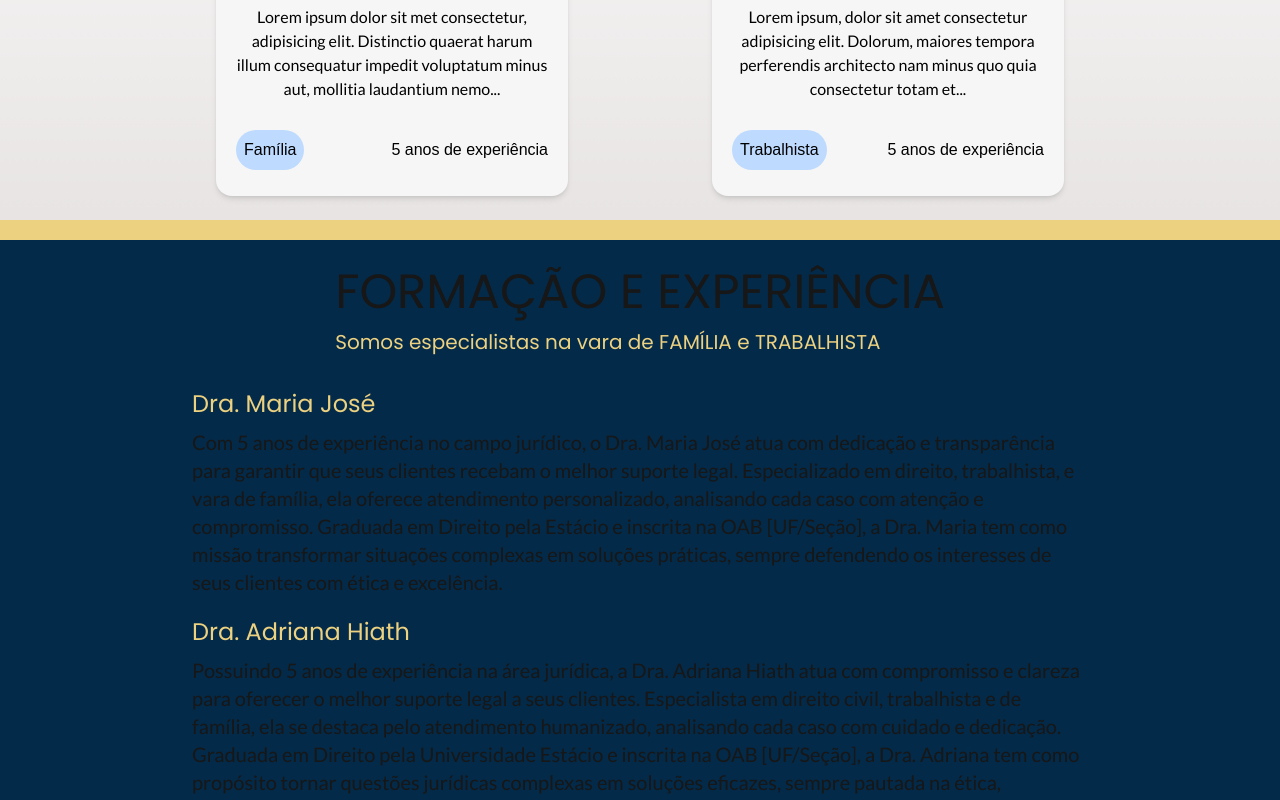
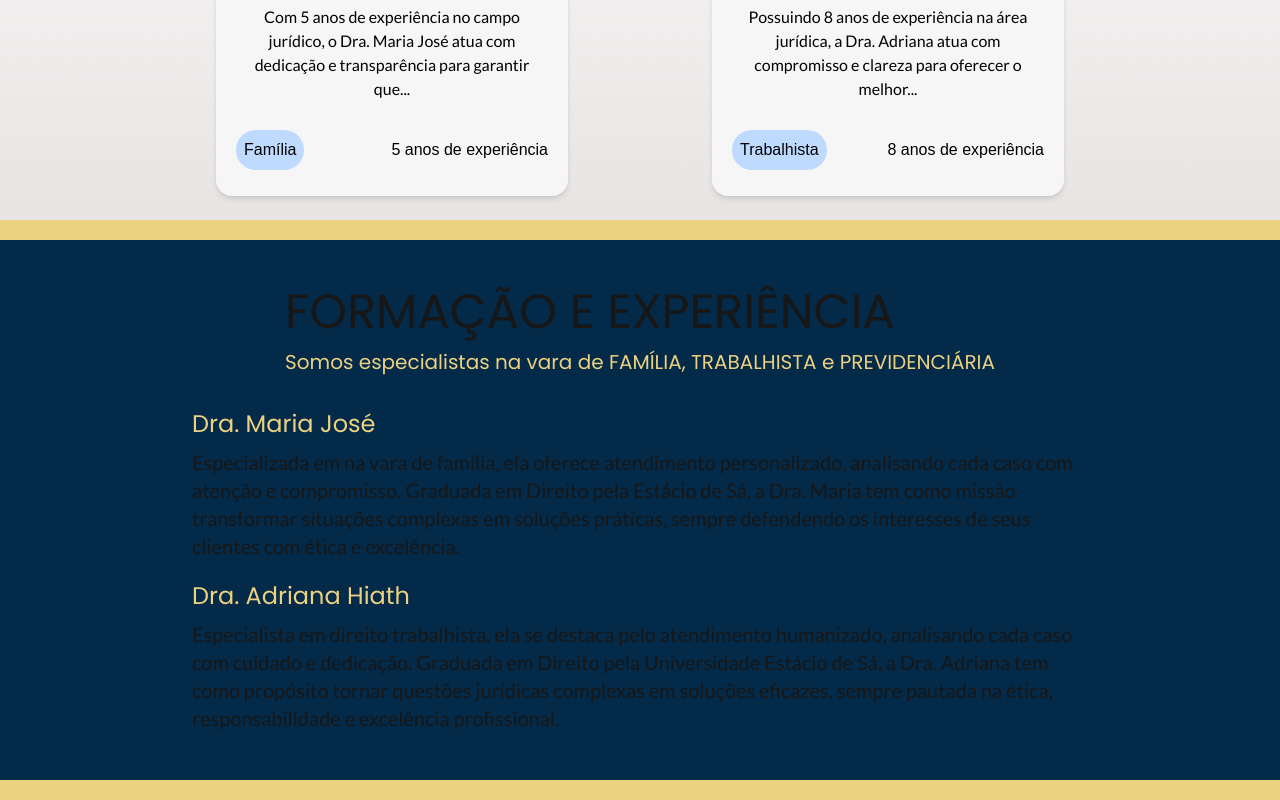
Before and after one commit to DavidSheltonSF/advogados-landing-page, a Next.js app: page / in a window 1280 px wide. Shown: the part 1460-2260 px from the top of the page. Built offline with nearby package versions, Linux system fonts and the light colour scheme.

Commit message:
refactor(page): add real text to the professional cards and edit the 'Formação e Experiêcia' section

```diff
--- a/src/app/page.tsx
+++ b/src/app/page.tsx
@@ -13,16 +13,16 @@ export default function Home() {
     maria: {
       photo: '/photos/maria-photo-real.png',
       name: "Maria José",
-      description: "Lorem ipsum dolor sit met consectetur, adipisicing elit. Distinctio quaerat harum illum consequatur impedit voluptatum minus aut, mollitia laudantium nemo maiores nam totam aperiam velit asperiores, non quos recusandae.",
+      description: "Com 5 anos de experiência no campo jurídico, o Dra. Maria José atua com dedicação e transparência para garantir que seus clientes recebam o melhor suporte legal.",
       specialization: "Família",
       experience: 5
     },
      adriana: {
       photo: '/photos/adriana-photo-real.png',
       name: "Adriana Hiath",
-      description: "Lorem ipsum, dolor sit amet consectetur adipisicing elit. Dolorum, maiores tempora perferendis architecto nam minus quo quia consectetur totam et sequi possimus reiciendis, nemo culpa quos consequuntur laborum rerum sunt.",
+      description: "Possuindo 8 anos de experiência na área jurídica, a Dra. Adriana atua com compromisso e clareza para oferecer o melhor suporte legal a seus clientes.",
       specialization: "Trabalhista",
-      experience: 5
+      experience: 8
     }
   }
 
@@ -51,19 +51,19 @@ export default function Home() {
           <header>
             <div className="flex flex-col gap-3">
               <h2 className="text-5xl">FORMAÇÃO E EXPERIÊNCIA</h2>
-              <h3 className="text-secondary-color text-xl">Somos especialistas na vara de FAMÍLIA e TRABALHISTA</h3>
+              <h3 className="text-secondary-color text-xl">Somos especialistas na vara de FAMÍLIA, TRABALHISTA e PREVIDENCIÁRIA</h3>
             </div>
           </header>
           <main>
             <div className="flex flex-col m-auto mt-8 gap-5 w-[70vw]">
                <div className="flex flex-col w-full">
                 <h3 className="text-secondary-color text-2xl mb-2">Dra. Maria José</h3>
-                <p className="text-xl">Com 5 anos de experiência no campo jurídico, o Dra. Maria José atua com dedicação e transparência para garantir que seus clientes recebam o melhor suporte legal. Especializado em direito, trabalhista, e vara de família, ela oferece atendimento personalizado, analisando cada caso com atenção e compromisso. Graduada em Direito pela Estácio e inscrita na OAB [UF/Seção], a Dra. Maria tem como missão transformar situações complexas em soluções práticas, sempre defendendo os interesses de seus clientes com ética e excelência. </p>
+                <p className="text-xl"> Especializada em na vara de família, ela oferece atendimento personalizado, analisando cada caso com atenção e compromisso. Graduada em Direito pela Estácio de Sá, a Dra. Maria tem como missão transformar situações complexas em soluções práticas, sempre defendendo os interesses de seus clientes com ética e excelência. </p>
               </div>
               <div className="flex flex-col ">
                 <h3 className="text-secondary-color text-2xl mb-2">Dra. Adriana Hiath</h3>
                 <p className="text-xl">
-                Possuindo 5 anos de experiência na área jurídica, a Dra. Adriana Hiath atua com compromisso e clareza para oferecer o melhor suporte legal a seus clientes. Especialista em direito civil, trabalhista e de família, ela se destaca pelo atendimento humanizado, analisando cada caso com cuidado e dedicação. Graduada em Direito pela Universidade Estácio e inscrita na OAB [UF/Seção], a Dra. Adriana tem como propósito tornar questões jurídicas complexas em soluções eficazes, sempre pautada na ética, responsabilidade e excelência profissional. </p>
+                 Especialista em direito trabalhista, ela se destaca pelo atendimento humanizado, analisando cada caso com cuidado e dedicação. Graduada em Direito pela Universidade Estácio de Sá, a Dra. Adriana tem como propósito tornar questões jurídicas complexas em soluções eficazes, sempre pautada na ética, responsabilidade e excelência profissional. </p>
               </div>
             </div>
           </main>
```
